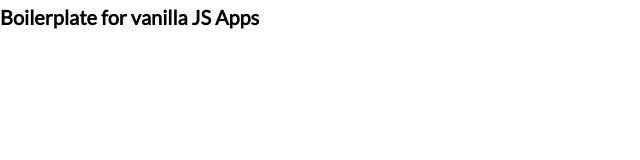
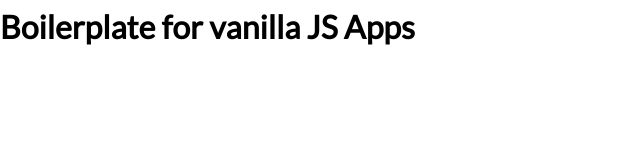
Before and after one commit to MarcelPohl97/RootHouse-Landing-page, a plain HTML site: page index.html in a window 1280 px wide. Shown: the whole page, without its empty margins (0-640 px from the left). Drawn offline with Linux system fonts and the light colour scheme.

Commit message:
modified:   style.css

```diff
--- a/style.css
+++ b/style.css
@@ -7,7 +7,7 @@
 }
 
 body {
-    font-size: 62.5%;
+    font-size: 100%;
     line-height: 1.7;
     font-family: "Lato", sans-serif;
     font-weight: 400;
```
